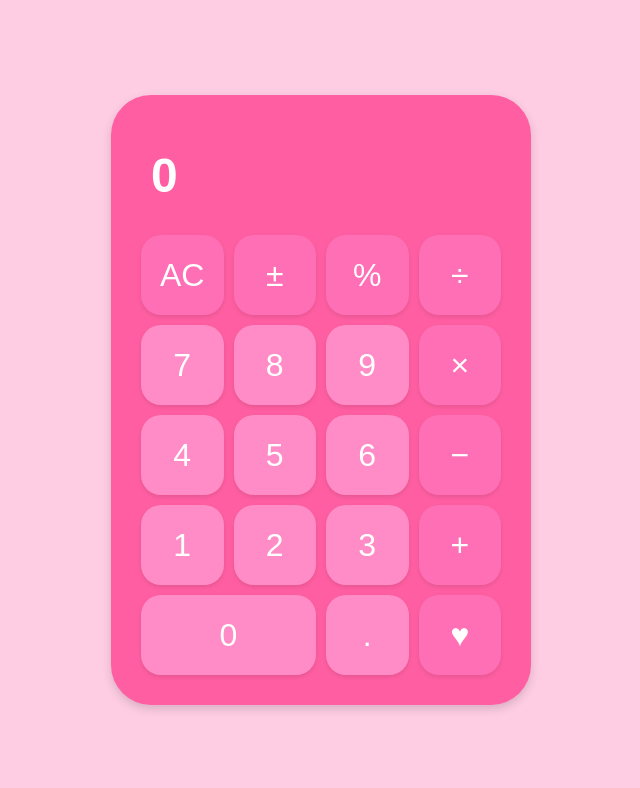
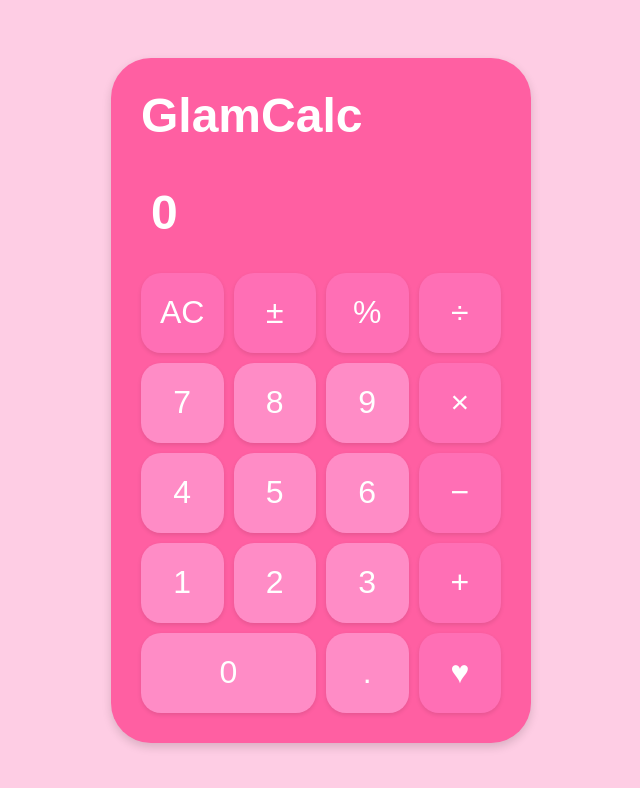
Before and after one commit to cherrycc93/modern-calculator-web-app, a plain HTML site: page index.html in a window 1280 px wide. Shown: the whole page, without its empty margins (319-959 px from the left). Drawn offline with Linux system fonts and the light colour scheme.

Commit message:
Update index.html
Update <div class="logo">GlamCalc</div>

```diff
--- a/index.html
+++ b/index.html
@@ -8,6 +8,7 @@
 </head>
 <body>
 <div class="calculator">
+  <div class="logo">GlamCalc</div>
   <div class="display">
     <div id="expression" class="expression"></div>
     <div id="result" class="result">0</div>
```
